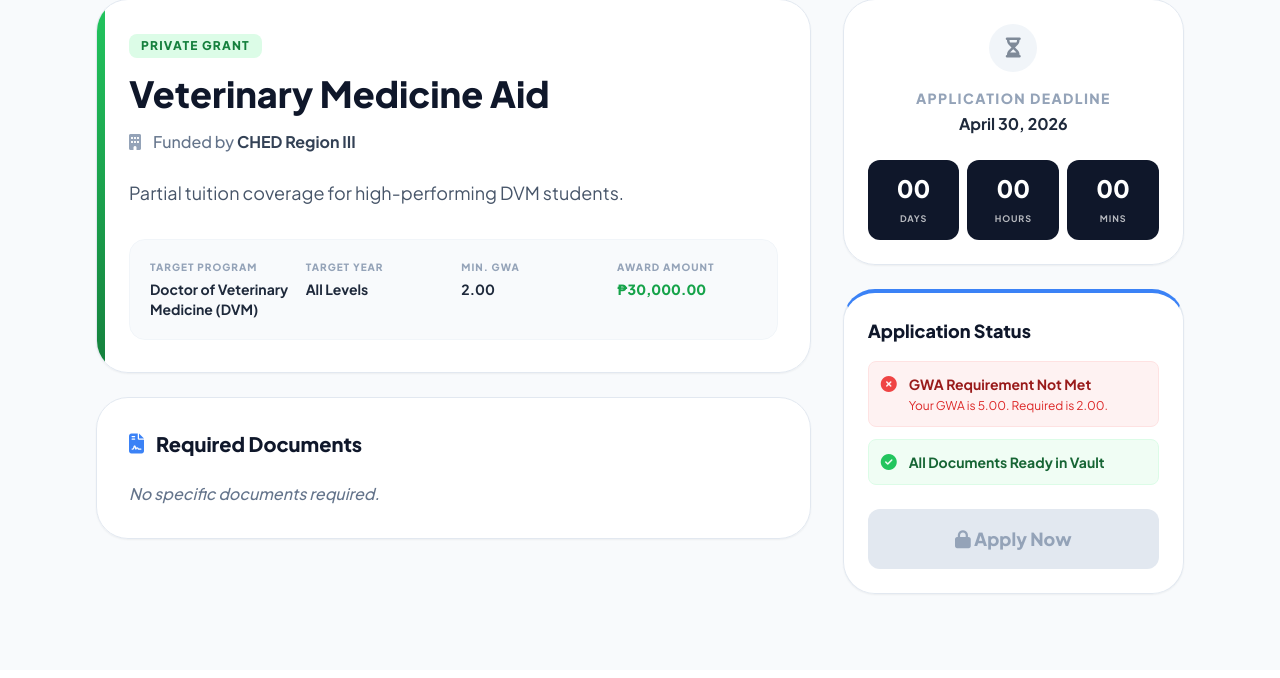
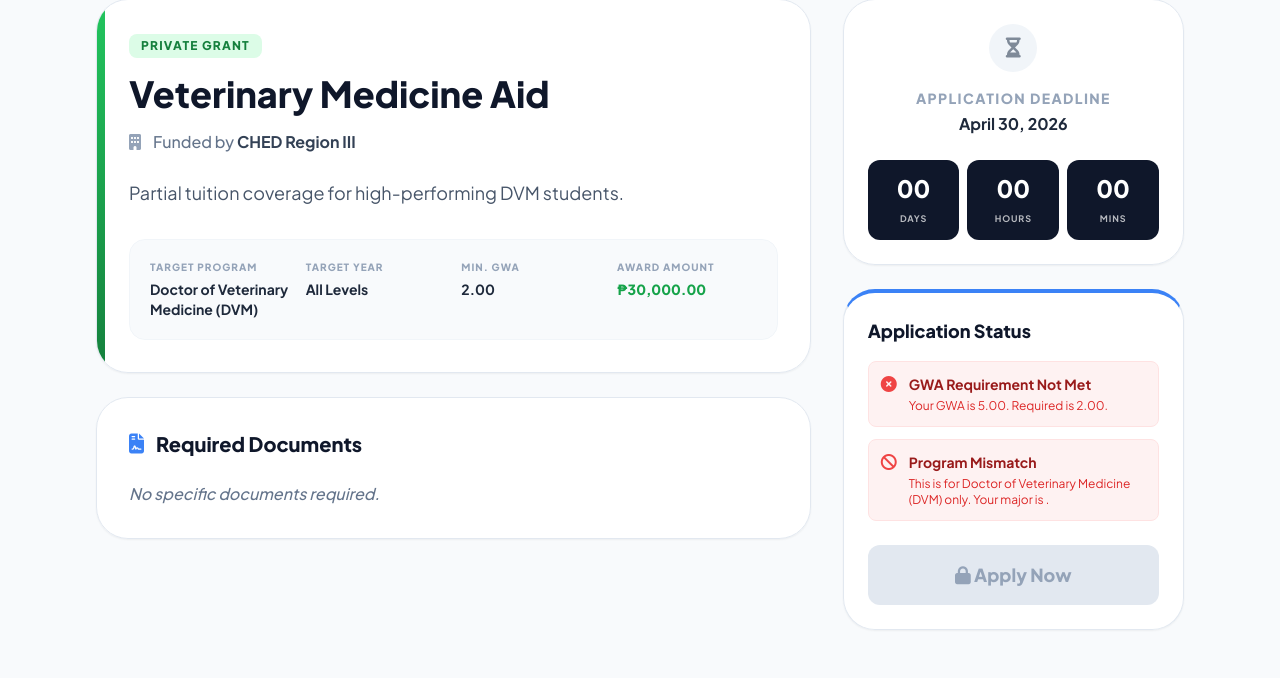
Before and after one commit to CrazyHero17/scholarlink, a PHP site: page /scholarship_details.php?id=8 in a window 1280 px wide. Shown: the part 130-808 px from the top of the page. Before the commit the page ends 725 px from the top, so only its background shows below. Run offline with PHP 8.4, Linux system fonts and the light colour scheme; a user stored in the database is signed in; data comes from the database, SQL or seed files in the repository; some libraries are stand-ins or nearby versions.

Commit message:
Fixed some bugs in student/applications, and improved scholarship flow

```diff
--- a/scholarship_details.php
+++ b/scholarship_details.php
@@ -34,29 +34,56 @@ try {
 
     // 3. STUDENT ELIGIBILITY CHECKER
     $has_applied = false;
+    $has_other_active_app = false;
     $is_eligible_gwa = true;
+    $is_eligible_year = true;
+    $is_eligible_program = true;
     $missing_docs = [];
     $student_gwa = 5.00;
+    $student_year = '';
+    $student_major = '';
     $application_status = '';
 
-    if ($is_student) {
-        // Check if already applied
+    // Check if already applied
         $app_stmt = $pdo->prepare("SELECT Status FROM application WHERE ScholarshipID = ? AND UserID = ?");
         $app_stmt->execute([$scholarship_id, $user_id]);
         $existing_app = $app_stmt->fetch();
+
+        // ✨ BAGONG CHECKER: Mayroon ba siyang ibang application na HINDI rejected?
+        $other_app_stmt = $pdo->prepare("SELECT Status FROM application WHERE UserID = ? AND ScholarshipID != ? AND Status != 'Rejected'");
+        $other_app_stmt->execute([$user_id, $scholarship_id]);
+        if ($other_app_stmt->fetch()) {
+            $has_other_active_app = true;
+        }
 
         if ($existing_app) {
             $has_applied = true;
             $application_status = $existing_app['Status'];
         } else {
-            // Fetch Student Details
-            $user_stmt = $pdo->prepare("SELECT GPA FROM users WHERE UserID = ?");
+            // Fetch Student Details (Kasama na ang Year Level at Major!)
+            $user_stmt = $pdo->prepare("SELECT GPA, YearLevel, Major FROM users WHERE UserID = ?");
             $user_stmt->execute([$user_id]);
             $student_data = $user_stmt->fetch();
+
             $student_gwa = (float)($student_data['GPA'] ?? 5.00);
+            $student_year = $student_data['YearLevel'] ?? '';
+            $student_major = $student_data['Major'] ?? '';
 
+            // Check GWA
             if ($student_gwa > (float)$scholarship['MinimumGWA'] || $student_gwa == 0.00) {
                 $is_eligible_gwa = false;
+            }
+
+            // Check Year Level (Kung hindi All Levels at hindi tugma sa year mo, block!)
+            $req_year = $scholarship['YearLevel'] ?? 'All Levels';
+            if ($req_year !== 'All Levels' && !empty($req_year) && $req_year !== $student_year) {
+                $is_eligible_year = false;
+            }
+
+            // Check Program / Course (Kung hindi Open to All at hindi tugma sa course mo, block!)
+            $req_program = $scholarship['ProgramName'] ?? 'Open to All';
+            if ($req_program !== 'Open to All' && !empty($req_program) && $req_program !== $student_major) {
+                $is_eligible_program = false;
             }
 
             // Fetch Student Vault
@@ -73,7 +100,7 @@ try {
         }
     }
 
-} catch (PDOException $e) {
+catch (PDOException $e) {
     die("Database Error: " . $e->getMessage());
 }
 ?>
@@ -268,8 +295,21 @@ try {
                         </div>
 
                     <?php else: ?>
-                        <!-- Eligibility Diagnostics -->
+                       <!-- Eligibility Diagnostics -->
                         <div class="space-y-3 mb-6">
+
+                            <!-- Multiple Application Checker -->
+                            <?php if ($has_other_active_app): ?>
+                                <div class="flex items-start gap-3 p-3 bg-red-50 rounded-lg border border-red-100">
+                                    <i class="fas fa-hand-paper text-red-500 mt-0.5"></i>
+                                    <div>
+                                        <p class="text-sm font-bold text-red-800">Multiple Applications Not Allowed</p>
+                                        <p class="text-xs text-red-600 mt-1">You already have a pending or approved application for another grant. You can only apply for one scholarship at a time.</p>
+                                    </div>
+                                </div>
+                            <?php endif; ?>
+
+                            <!-- GWA Check -->
                             <?php if (!$is_eligible_gwa): ?>
                                 <div class="flex items-start gap-3 p-3 bg-red-50 rounded-lg border border-red-100">
                                     <i class="fas fa-times-circle text-red-500 mt-0.5"></i>
@@ -278,31 +318,52 @@ try {
                                         <p class="text-xs text-red-600 mt-1">Your GWA is <?= $student_gwa == 0.00 ? 'not yet encoded' : number_format($student_gwa, 2) ?>. Required is <?= number_format($scholarship['MinimumGWA'], 2) ?>.</p>
                                     </div>
                                 </div>
-                            <?php else: ?>
-                                <div class="flex items-center gap-3 p-3 bg-green-50 rounded-lg border border-green-100">
-                                    <i class="fas fa-check-circle text-green-500"></i>
-                                    <span class="text-sm font-bold text-green-800">GWA Requirement Met</span>
+                            <?php endif; ?>
+
+                            <!-- Year Level Check -->
+                            <?php if (!$is_eligible_year): ?>
+                                <div class="flex items-start gap-3 p-3 bg-red-50 rounded-lg border border-red-100">
+                                    <i class="fas fa-user-times text-red-500 mt-0.5"></i>
+                                    <div>
+                                        <p class="text-sm font-bold text-red-800">Year Level Mismatch</p>
+                                        <p class="text-xs text-red-600 mt-1">This grant is restricted to <?= htmlspecialchars($scholarship['YearLevel']) ?>. Your profile shows you are in <?= htmlspecialchars($student_year) ?>.</p>
+                                    </div>
                                 </div>
                             <?php endif; ?>
 
+                            <!-- Course/Program Check -->
+                            <?php if (!$is_eligible_program): ?>
+                                <div class="flex items-start gap-3 p-3 bg-red-50 rounded-lg border border-red-100">
+                                    <i class="fas fa-ban text-red-500 mt-0.5"></i>
+                                    <div>
+                                        <p class="text-sm font-bold text-red-800">Program Mismatch</p>
+                                        <p class="text-xs text-red-600 mt-1">This is for <?= htmlspecialchars($scholarship['ProgramName']) ?> only. Your major is <?= htmlspecialchars($student_major) ?>.</p>
+                                    </div>
+                                </div>
+                            <?php endif; ?>
+
+                            <!-- Documents Check -->
                             <?php if (!empty($missing_docs)): ?>
                                 <div class="flex items-start gap-3 p-3 bg-orange-50 rounded-lg border border-orange-100">
                                     <i class="fas fa-exclamation-triangle text-orange-500 mt-0.5"></i>
                                     <div>
                                         <p class="text-sm font-bold text-orange-800">Missing Vault Documents</p>
-                                        <p class="text-xs text-orange-600 mt-1">You need to upload <?= count($missing_docs) ?> more document(s) to your vault before applying.</p>
+                                        <p class="text-xs text-orange-600 mt-1">You need to upload <?= count($missing_docs) ?> more document(s) to your vault.</p>
                                     </div>
                                 </div>
-                            <?php else: ?>
+                            <?php endif; ?>
+
+                            <!-- All Clear Green Message -->
+                            <?php if (!$has_other_active_app && $is_eligible_gwa && $is_eligible_year && $is_eligible_program && empty($missing_docs)): ?>
                                 <div class="flex items-center gap-3 p-3 bg-green-50 rounded-lg border border-green-100">
                                     <i class="fas fa-check-circle text-green-500"></i>
-                                    <span class="text-sm font-bold text-green-800">All Documents Ready in Vault</span>
+                                    <span class="text-sm font-bold text-green-800">You are eligible for this grant!</span>
                                 </div>
                             <?php endif; ?>
                         </div>
 
                         <!-- Action Buttons -->
-                        <?php if ($is_eligible_gwa && empty($missing_docs)): ?>
+                        <?php if (!$has_other_active_app && $is_eligible_gwa && $is_eligible_year && $is_eligible_program && empty($missing_docs)): ?>
                             <form action="actions/process_application.php" method="POST" onsubmit="return confirm('Are you sure you want to submit your application? This will pull your requirements from your Document Vault.');">
                                 <input type="hidden" name="scholarship_id" value="<?= $scholarship_id ?>">
                                 <button type="submit" class="w-full bg-green-600 hover:bg-green-700 text-white font-black py-4 px-4 rounded-xl transition-all shadow-lg hover:shadow-xl hover:-translate-y-1 flex items-center justify-center gap-2 text-lg">
@@ -320,8 +381,8 @@ try {
                                 </a>
                             <?php endif; ?>
                         <?php endif; ?>
-
-                    <?php endif; ?>
+                    </div>
+                <?php endif; ?>
                 </div>
 
             </div>
```
Also changed, not shown: actions/process_application.php (+34 -43 lines), student/applications.php (+8 -3 lines), student/programs.php (+7 -8 lines), 6 other files.
